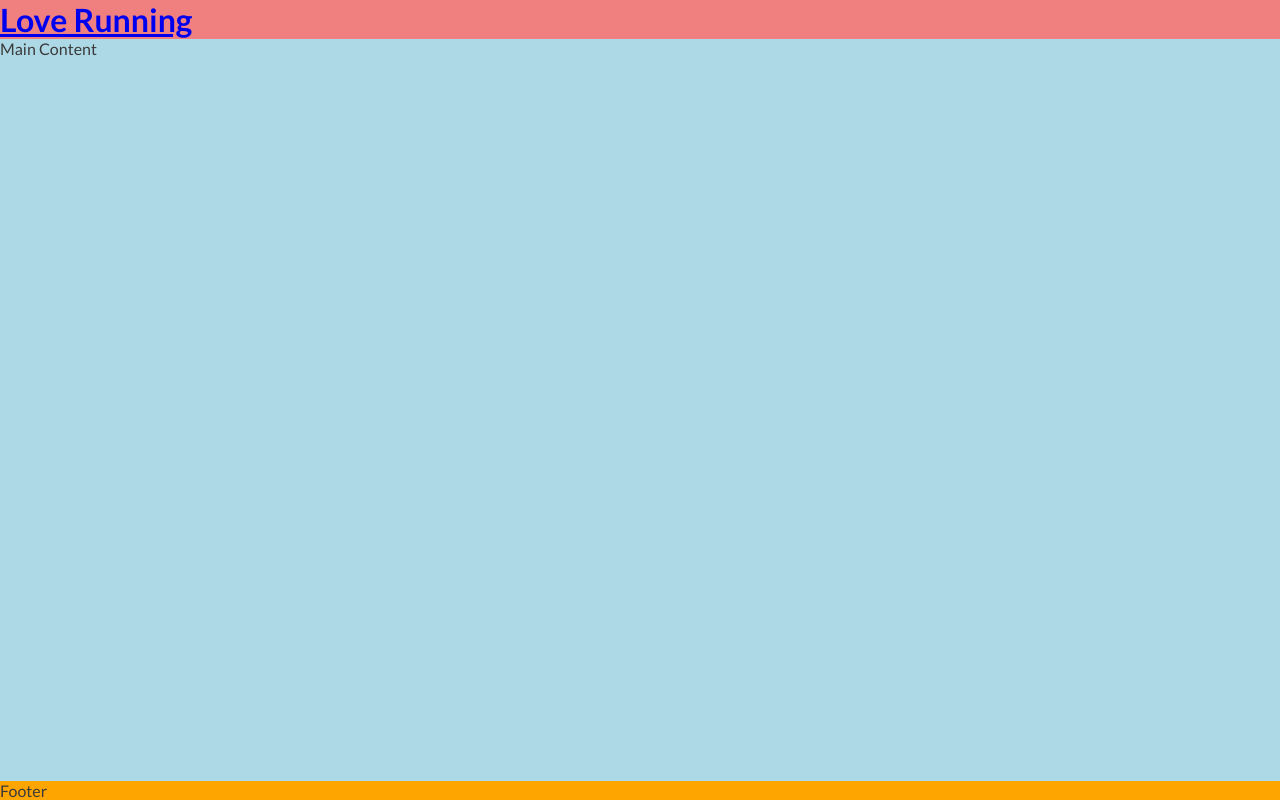
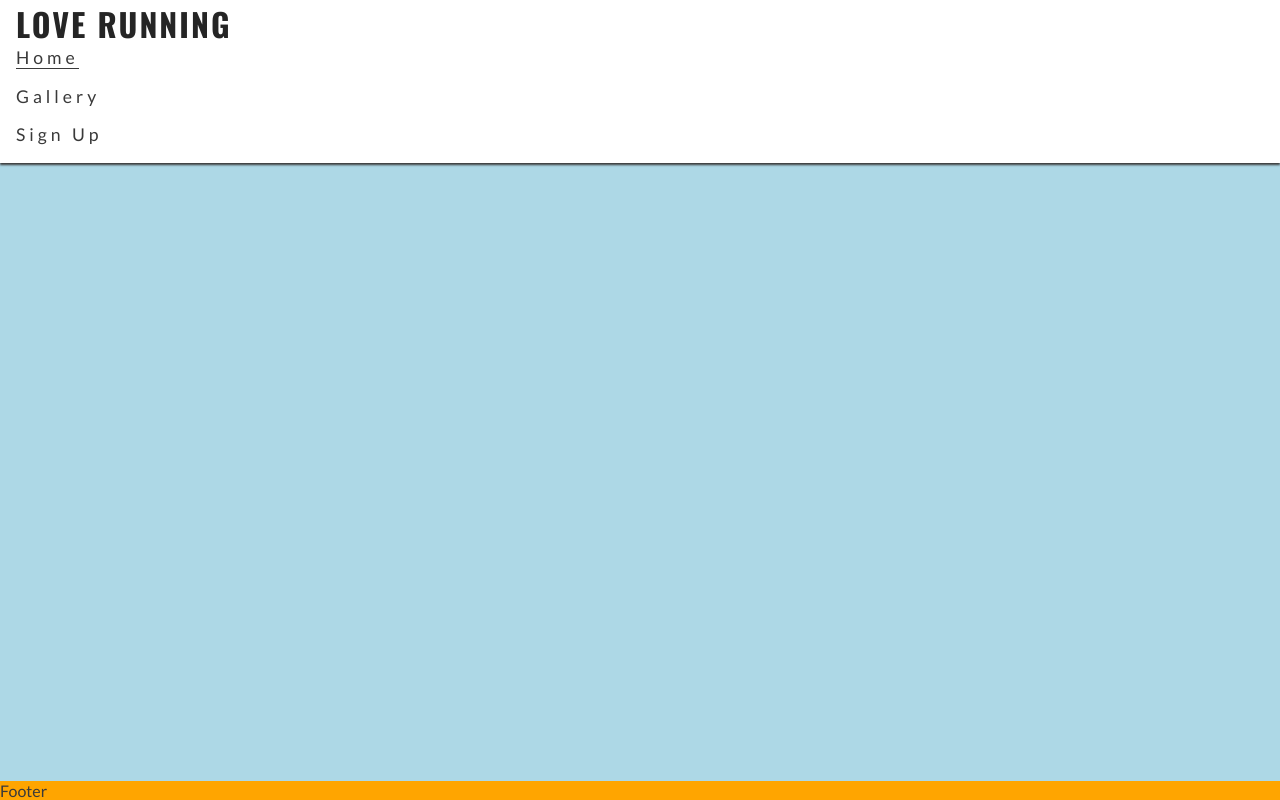
Before and after one commit to Ale-DP/love-running, a plain HTML site: page index.html in a window 1280 px wide. Drawn offline with nearby package versions, Linux system fonts and the light colour scheme.

Commit message:
Style the nav bar menu

```diff
--- a/assets/favicon-zip/css/style.css
+++ b/assets/favicon-zip/css/style.css
@@ -21,9 +21,36 @@ body {
 
 /* Header */
 header {
-    background-color: lightcoral;
+    background-color: #ffffff;
+    padding: 0 1rem;
+    position: fixed;
+    z-index: 99;
+    width: 100%;
+    box-shadow: 0 2px 2px #3a3a3a;
+}
+header a {
+    text-decoration: none;
+    color: inherit
+}
+h1 {
+    font-family: "Oswald", sans-serif;
+    text-transform: uppercase;
+    letter-spacing: 2px;
+    color:#252525;
+}
+#menu {
+    font-size: 110%;
+    letter-spacing: 4px;
+    list-style-type: none;
 }
 
+#menu > li {
+    margin-bottom: 1em;
+}
+
+.active {
+    border-bottom: 1px solid #3a3a3a;
+}
 /* Main content */
 main {
     background-color: lightblue;
--- a/index.html
+++ b/index.html
@@ -23,6 +23,13 @@
         <a href="index.html">
             <h1 id="logo">Love Running</h1>
         </a>
+        <nav>
+            <ul id="menu">
+                <li><a href="" class="active">Home</a></li>
+                <li><a href="">Gallery</a></li>
+                <li><a href="">Sign Up</a></li>
+            </ul>
+        </nav>
     </header>
 
     <!-- Main content -->
```
